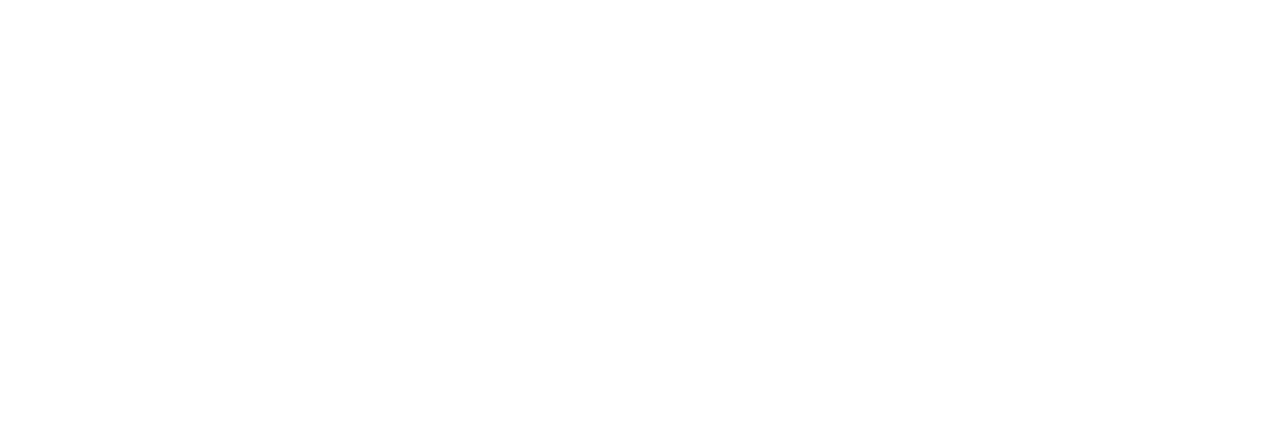
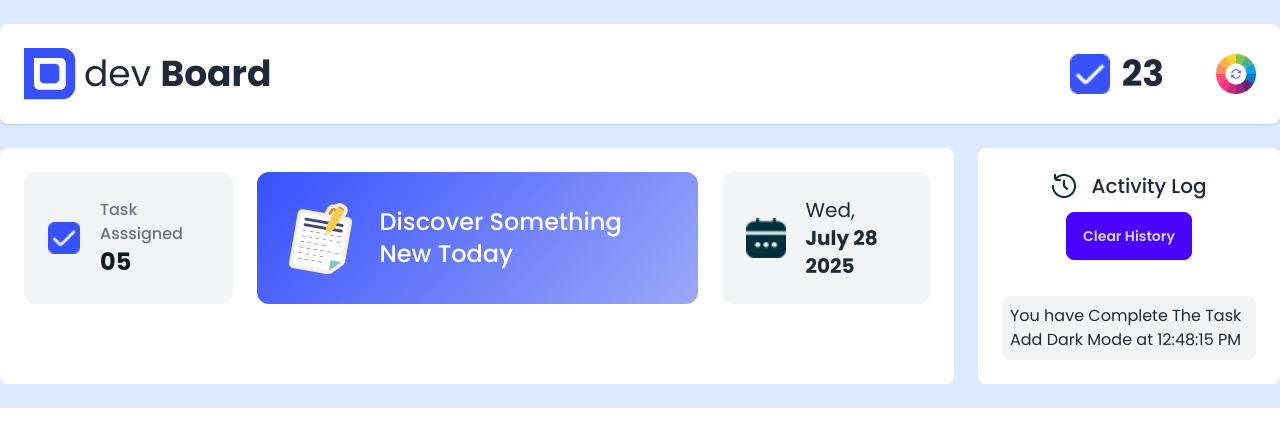
Before and after one commit to hanifsikder921/assignment-m-5, a plain HTML site: page index.html in a window 1280 px wide. Drawn offline with nearby package versions, Linux system fonts and the light colour scheme.

Commit message:
top templete ready

```diff
--- a/index.html
+++ b/index.html
@@ -16,7 +16,94 @@
 </head>
 
 
-<body>
+<body class=" bg-blue-100 mx-auto">
+
+    <header class="pt-6 container mx-auto">
+
+        <nav class="flex justify-between items-center bg-white p-6 shadow rounded-lg">
+
+            <div class="flex gap-2 items-center">
+                <img src="assets/logo.png" alt="">
+                <h3 class="text-4xl">dev <span class="font-bold">Board</span></h3>
+            </div>
+
+            <div class="flex gap-3 items-center">
+                <img class="w-10" src="assets/checkbox.png" alt="checkbox">
+                <span class="text-4xl font-bold mr-10">23</span>
+                <img src="assets/theme-btn.png" alt="themeButton">
+            </div>
+
+        </nav>
+
+
+    </header>
+
+
+    <main class="container mx-auto py-6">
+
+        <!-- Main Content Section -->
+        <section class="grid grid-cols-4 gap-6">
+
+            <!-- Left Side Div -->
+            <div class="col-span-3 bg-white p-6 rounded-lg">
+
+                <!-- top Box -->
+                <div class="grid grid-cols-4 gap-6">
+                    <!-- left -->
+                    <div class="flex col-span-1 p-6 bg-gray-100 rounded-xl items-center gap-5 font-medium text-base text-gray-500">
+                        <img  class="w-8 h-8" src="assets/checkbox.png" alt="checkbox">
+                        <div>
+                            <p>Task Asssigned</p>
+                            <h3 class="text-2xl font-bold text-gray-900">05</h3>
+                        </div>
+                    </div>
+
+                    <!-- center -->
+                    <div class=" center-div flex col-span-2 bg-red-300 p-6 rounded-xl items-center gap-5">
+                        <img src="assets/board.png" alt="checkbox">
+                        <div>
+                            <p class="font-medium text-2xl text-white">Discover Something <br>New Today</p>
+                        </div>
+                    </div>
+
+                    <!-- right -->
+                    <div class="flex col-span-1 p-6 bg-gray-100 rounded-xl items-center gap-5">
+                        <img class="w-10 h-10" src="assets/calender.png" alt="calender">
+                        <div>
+                            <p class="text-xl">Wed,</p>
+                            <h3 class="text-xl font-bold text-gray-800">July 28 2025</h3>
+                        </div>
+                    </div>
+
+                </div>
+
+
+            </div>
+
+
+            <!-- Right Side Div -->
+            <div class=" col-span-1 bg-white rounded-lg p-6 items-center flex flex-col gap-3">
+                <div class="flex gap-4 justify-center items-center">
+                    <img class="w-6 h-6" src="assets/activity.png" alt="reload">
+                    <span class="font-medium text-xl">Activity Log</span>
+                </div>
+                <button class="btn btn-primary mb-6">Clear History</button>
+
+                <!-- Dynamic Data Lodade here -->
+                <div class="flex flex-col gap-4">
+
+                    <p class="bg-gray-100 p-2 rounded-lg">You have Complete The Task Add Dark Mode at 12:48:15 PM</p>
+
+
+                </div>
+
+            </div>
+
+
+        </section>
+
+
+    </main>
 
 
 
--- a/style.css
+++ b/style.css
@@ -1,5 +1,4 @@
-
-*{
+* {
     margin: 0;
     padding: 0;
     box-sizing: border-box;
@@ -7,8 +6,12 @@
 
 }
 
-.poppins{
+.poppins {
     font-family: "Poppins", sans-serif;
     font-weight: 400;
     font-style: normal;
 }
+
+.center-div {
+    background: linear-gradient(130.70deg, rgb(55, 82, 253) 0.419%,rgb(108, 127, 250) 52.66%,rgb(155, 168, 248) 99.733%);
+}
```
